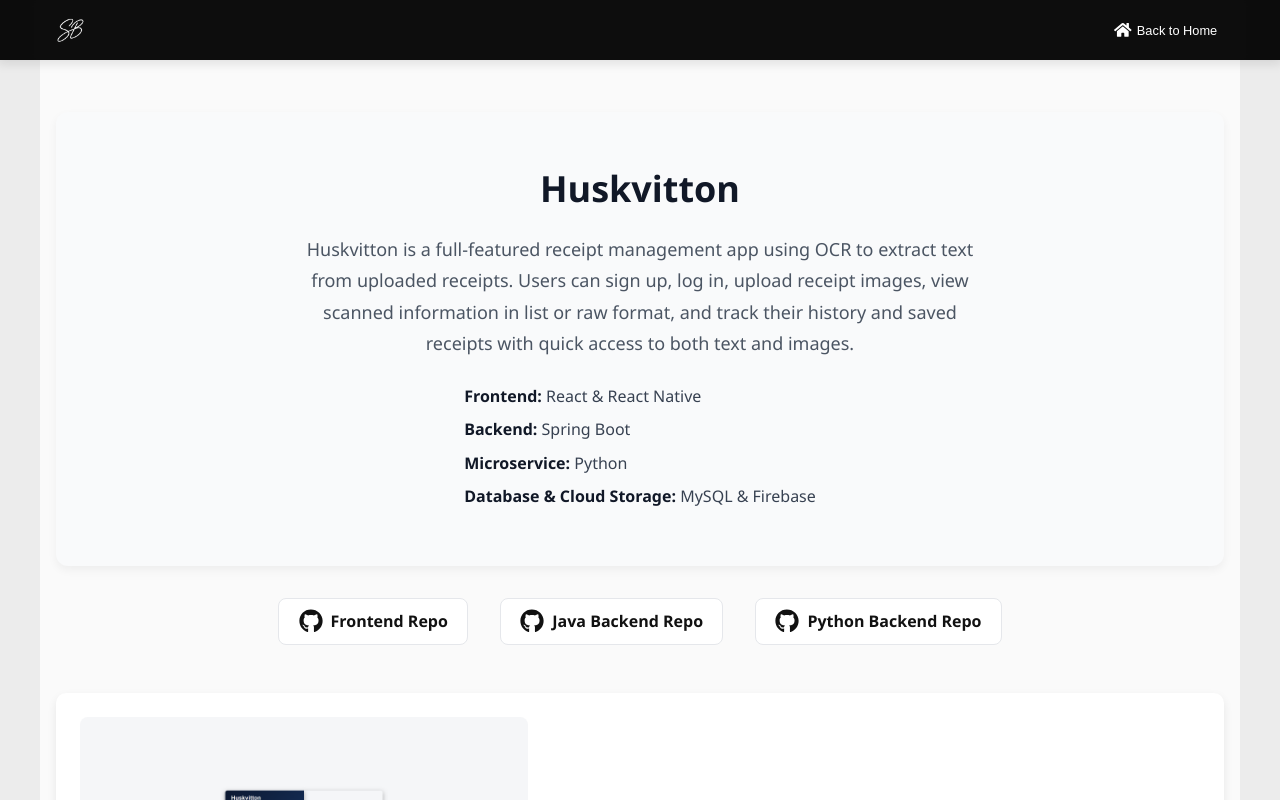
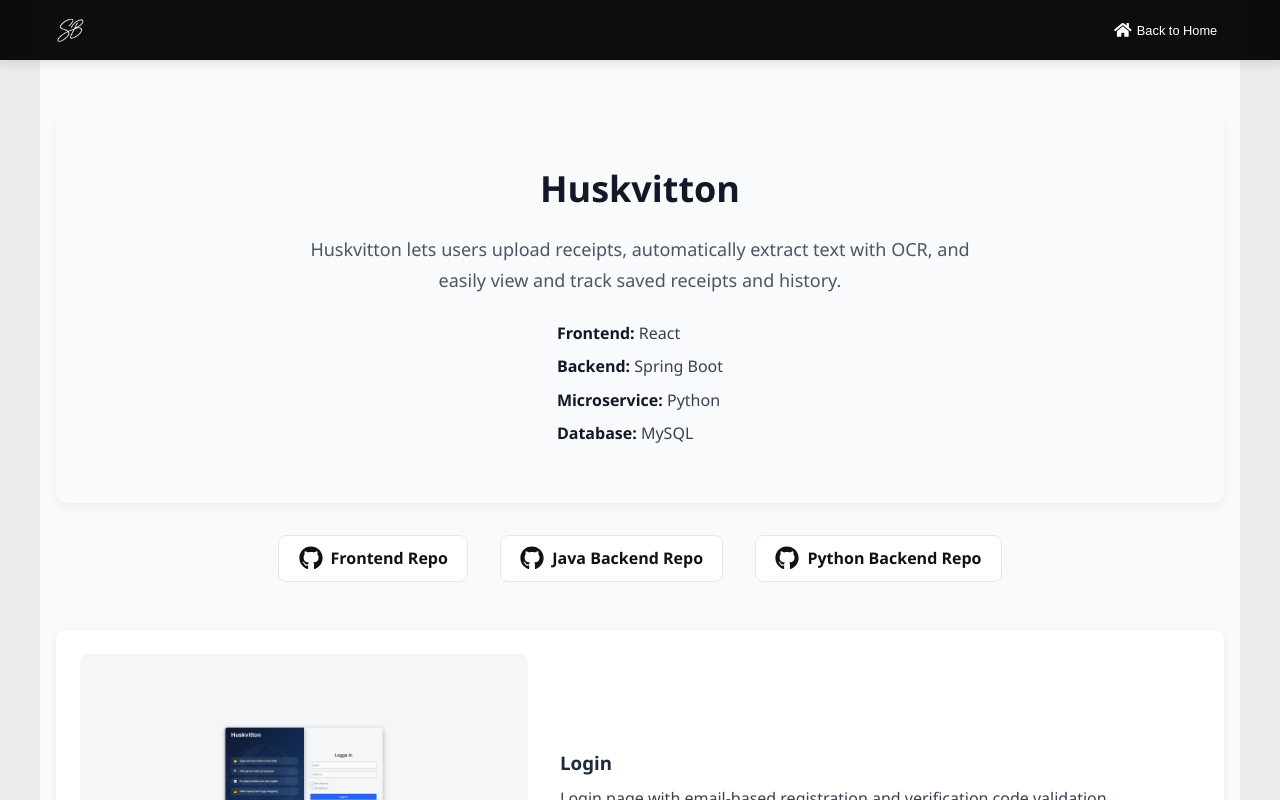
Before and after one commit to Sarhad127/portfolio, a React (Create React App) app: page /Receipt in a window 1280 px wide. Shown: the top 800 px of the page. Built offline with nearby package versions, Linux system fonts and the light colour scheme.

Commit message:
styling update

```diff
--- a/src/Home.js
+++ b/src/Home.js
@@ -86,21 +86,21 @@ function Home() {
             image: dashboardImage,
             link: "/pluto",
             icon: PlutoIcon,
-            description: "Trello-like task manager with authentication and real-time features."
+            description: "Task manager with authentication and multiple features."
         },
         {
             name: "Clique",
             image: Clique,
             link: "/Clique",
             icon: CliqueIcon,
-            description: "Real-time chat application inspired by Discord using WebSockets."
+            description: "Chat application inspired by Discord using WebSockets."
         },
         {
-            name: "Huskvitton (In Development)",
+            name: "Huskvitton",
             image: Receipt,
             link: "/Receipt",
             icon: ReceiptIcon,
-            description: "A fullstack receipt-scanning system with OCR, a Java backend, and a Python microservice."
+            description: "A receipt scanning system using Python as a microservice."
         }
     ];
 
--- a/src/Receipt/Receipt.js
+++ b/src/Receipt/Receipt.js
@@ -87,7 +87,7 @@ const Receipt = () => {
             src: receipt6,
             alt: 'Receipt 6',
             caption: 'Statistics',
-            description: '(User dark themed) Statistics page that calculates data from all saved receipts (not from history).'
+            description: 'Statistics page that calculates data from all saved receipts (not from history).'
         },
     ];
 
@@ -109,13 +109,13 @@ const Receipt = () => {
             <section className="project-description">
                 <h2>Huskvitton</h2>
                 <p>
-                    Huskvitton is a full-featured receipt management app using OCR to extract text from uploaded receipts. Users can sign up, log in, upload receipt images, view scanned information in list or raw format, and track their history and saved receipts with quick access to both text and images.
+                    Huskvitton lets users upload receipts, automatically extract text with OCR, and easily view and track saved receipts and history.
                 </p>
                 <ul>
-                    <li><strong>Frontend:</strong> React & React Native</li>
+                    <li><strong>Frontend:</strong> React</li>
                     <li><strong>Backend:</strong> Spring Boot</li>
                     <li><strong>Microservice:</strong> Python</li>
-                    <li><strong>Database & Cloud Storage:</strong> MySQL & Firebase</li>
+                    <li><strong>Database:</strong> MySQL</li>
                 </ul>
             </section>
 
```
